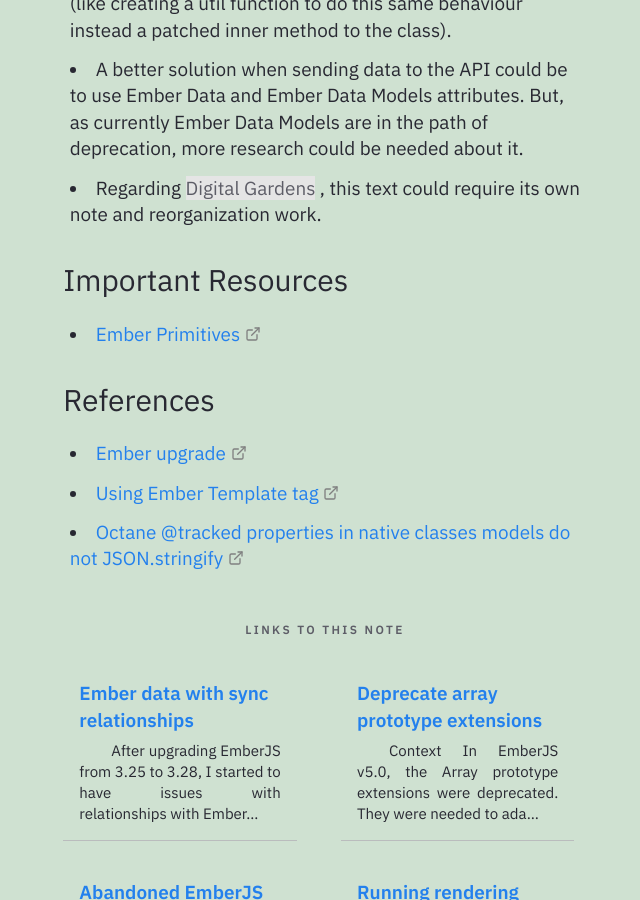
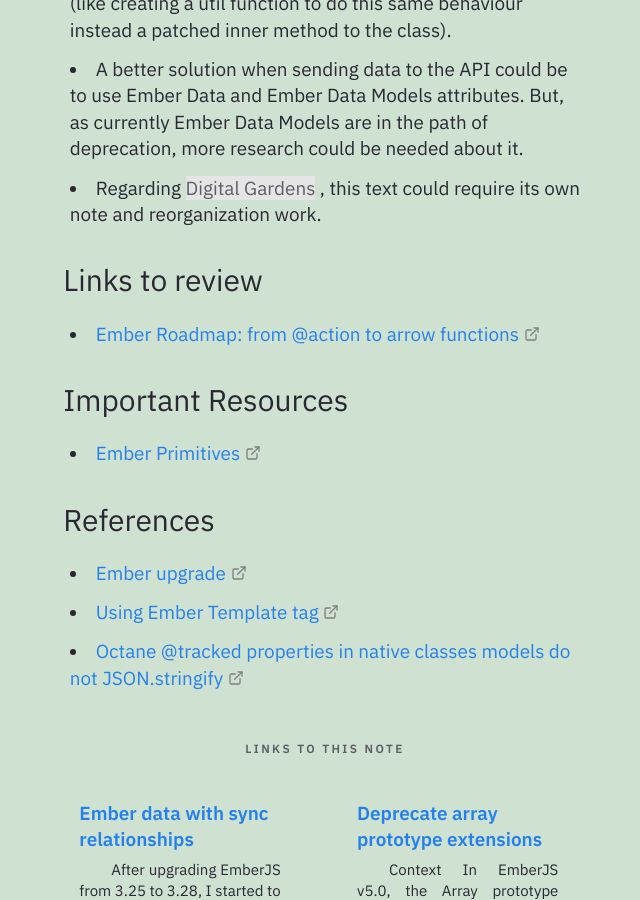
Before and after one commit to Gorzas/gorzas.github.io, a Jekyll site: the page built from _notes/Public/tech/EmberJS/emberjs.md, in a window 1280 px wide and 900 px high, scrolled down 1922 px. Shown: the whole window, without its empty margins (315-955 px from the left). Built offline with Jekyll 4.4.1, drawn with Linux system fonts in a browser that asks for light colours.

Commit message:
Update emberjs.md

```diff
--- a/_notes/Public/tech/EmberJS/emberjs.md
+++ b/_notes/Public/tech/EmberJS/emberjs.md
@@ -58,6 +58,9 @@ export class BaseClass {
 - A better solution when sending data to the API could be to use Ember Data and Ember Data Models attributes. But, as currently Ember Data Models are in the path of deprecation, more research could be needed about it.
 - Regarding [[Digital Gardens]], this text could require its own note and reorganization work.
 
+### Links to review
+- [Ember Roadmap: from @action to arrow functions](https://github.com/emberjs/rfcs/pull/1045)
+
 ### Important Resources
 
 - [Ember Primitives](https://ember-primitives.pages.dev/)
```
Also changed, not shown: other parts of _notes/Public/tech/EmberJS/emberjs.md (+1 -1 lines).
